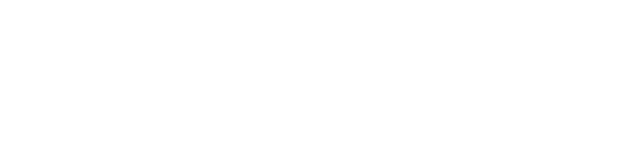
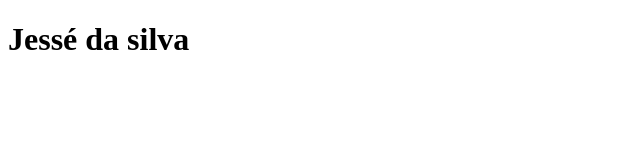
Before and after one commit to Sneezi/project-git, a plain HTML site: page index.html in a window 1280 px wide. Shown: the whole page, without its empty margins (0-640 px from the left). Drawn offline with Linux system fonts and the light colour scheme.

Commit message:
adicionando titulo no html

```diff
--- a/index.html
+++ b/index.html
@@ -5,5 +5,7 @@
     <meta name="viewport" content="width=device-width, initial-scale=1.0" />
     <title>Document</title>
   </head>
-  <body></body>
+  <body>
+    <h1>Jessé da silva</h1>
+  </body>
 </html>
```
